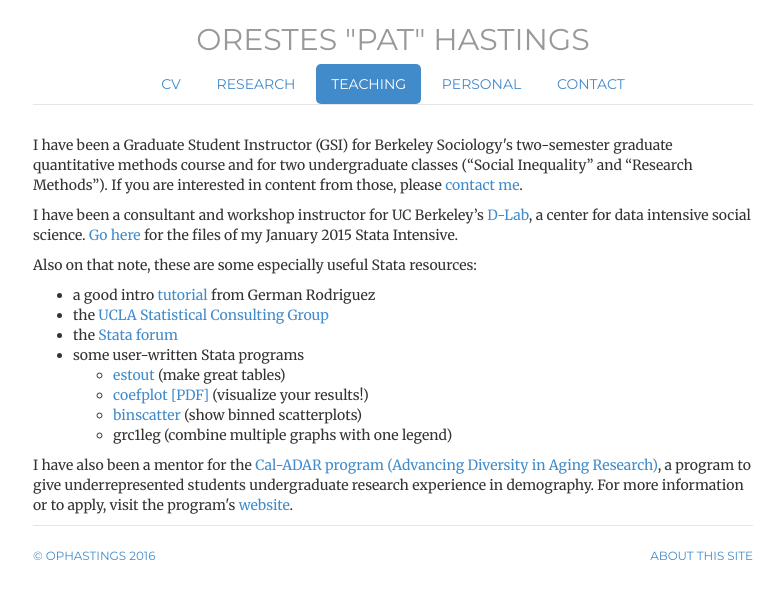
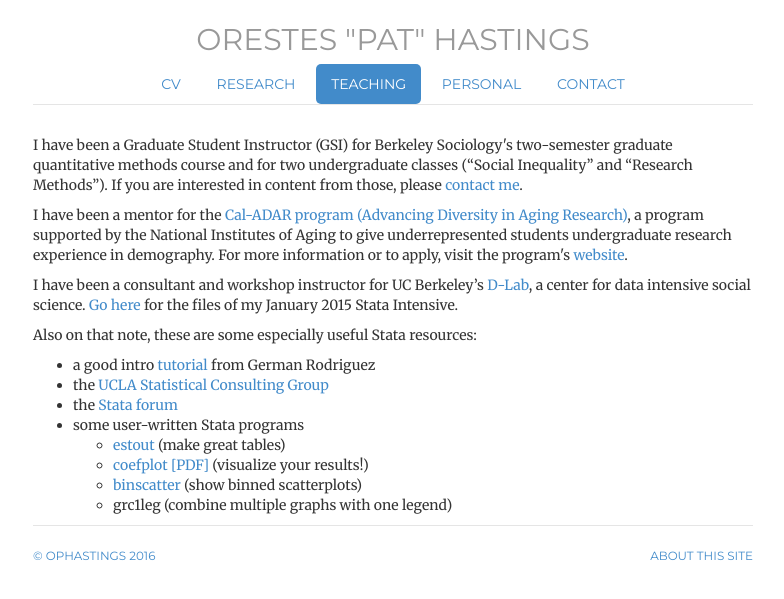
Before and after one commit to ophastings/ophastings.github.io, a Jekyll site: the page built from teaching/index.html, in a window 1280 px wide. Shown: the top 599 px of the page, without its empty margins (247-1031 px from the left). Built offline with Jekyll 4.4.1, drawn with Linux system fonts in a browser that asks for light colours; comment, search, counter and statistics services are not loaded; some of the changed lines change nothing that is shown.

Commit message:
Update index.html

```diff
--- a/teaching/index.html
+++ b/teaching/index.html
@@ -11,6 +11,11 @@ description: Resources page of ophastings.com, the website of Orestes Hastings,
 <p>I have been a Graduate Student Instructor (GSI) for Berkeley Sociology's two-semester
 	graduate quantitative methods course and for two undergraduate classes (“Social Inequality” and “Research Methods”).
 	If you are interested in content from those, please <a href="../contact">contact me</a>.</p>
+
+
+<p> I have been a mentor for the <a href= "http://popcenter.berkeley.edu/grants/cal-adar.shtml">Cal-ADAR program (Advancing Diversity in Aging Research)</a>,
+ a program supported by the National Institutes of Aging to give underrepresented students undergraduate research experience in demography. For more information or to apply, visit the program's
+ <a href= "http://popcenter.berkeley.edu/grants/cal-adar.shtml">website</a>. </p>
 
 <p> I have been a consultant and workshop instructor for UC Berkeley’s <a href= "http://dlab.berkeley.edu/">D-Lab</a>,
 a center for data intensive social science. <a href="../stataintensive">Go here</a> for the files of my January 2015 Stata Intensive.
@@ -29,8 +34,3 @@ a center for data intensive social science. <a href="../stataintensive">Go here<
 		<li>grc1leg (combine multiple graphs with one legend)</li>
 	</ul>
 </ul>
-
-
-<p> I have also been a mentor for the <a href= "http://popcenter.berkeley.edu/grants/cal-adar.shtml">Cal-ADAR program (Advancing Diversity in Aging Research)</a>,
- a program to give underrepresented students undergraduate research experience in demography. For more information or to apply, visit the program's
- <a href= "http://popcenter.berkeley.edu/grants/cal-adar.shtml">website</a>. </p>
```
